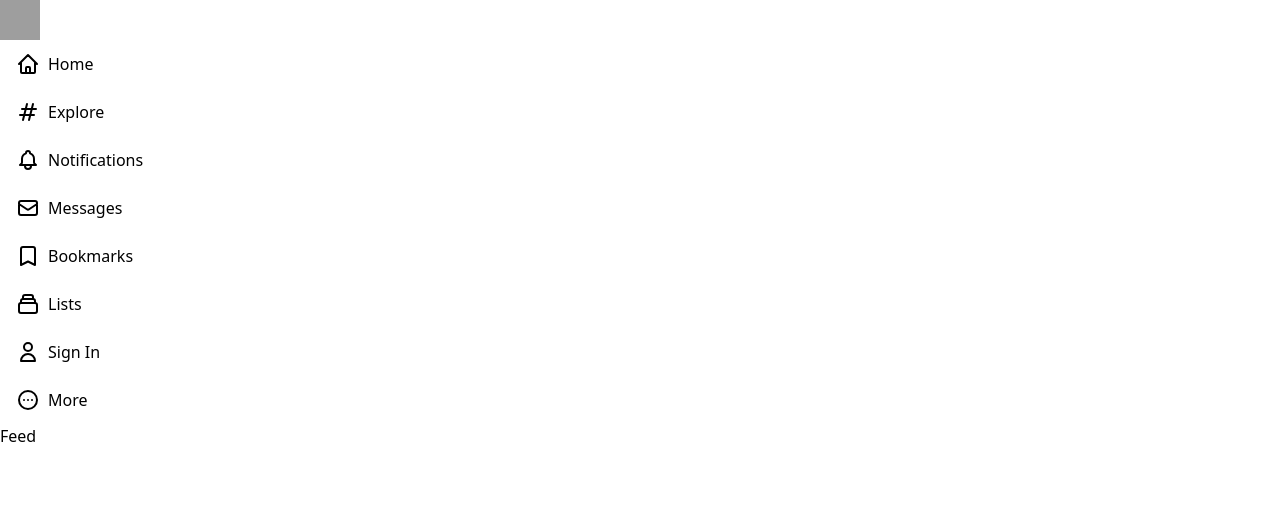
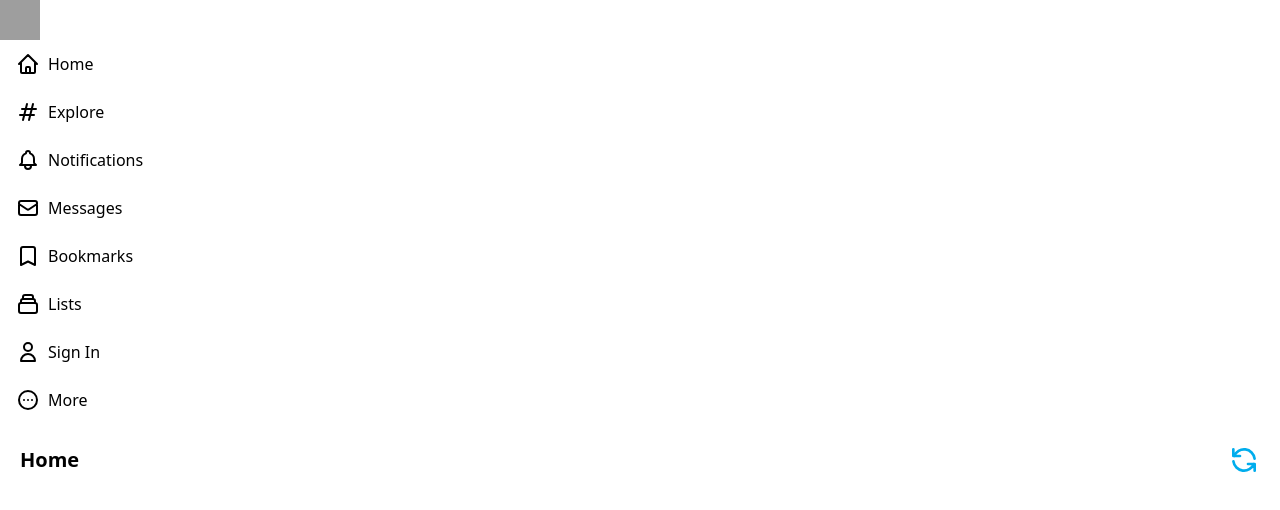
Before and after one commit to mbuguap/Twitter-Clone, a Next.js app: page / in a window 1280 px wide. Shown: the top 510 px of the page. Built offline with nearby package versions, Linux system fonts and the light colour scheme; grey boxes are pictures that could not be loaded.

Commit message:
feed section

```diff
--- a/components/Feed.tsx
+++ b/components/Feed.tsx
@@ -1,8 +1,14 @@
+import { RefreshIcon } from '@heroicons/react/outline'
 import React from 'react'
 
 function Feed() {
   return (
-    <div>Feed</div>
+    <div>
+      <div className='flex items-center justify-between'>
+        <h1 className='p-5 pb-0 text-xl font-bold'>Home</h1>
+        <RefreshIcon className='h-8 w-8 cursor-pointer text-twitter mr-5 mt-5 transition-all duration-500 ease-out hover:rotate-180 active:scale-125' />
+      </div>
+    </div>
   )
 }
 
```
